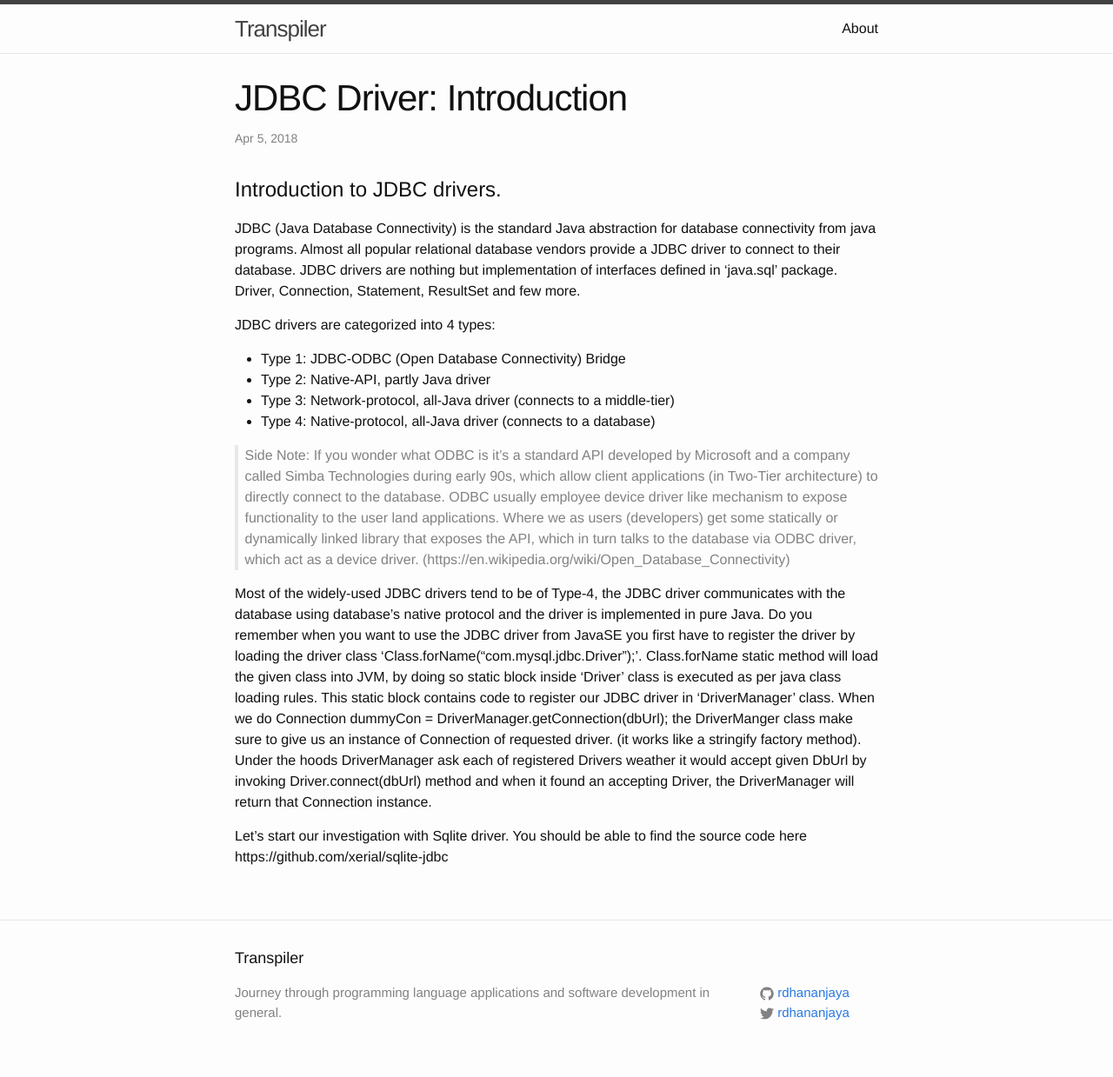
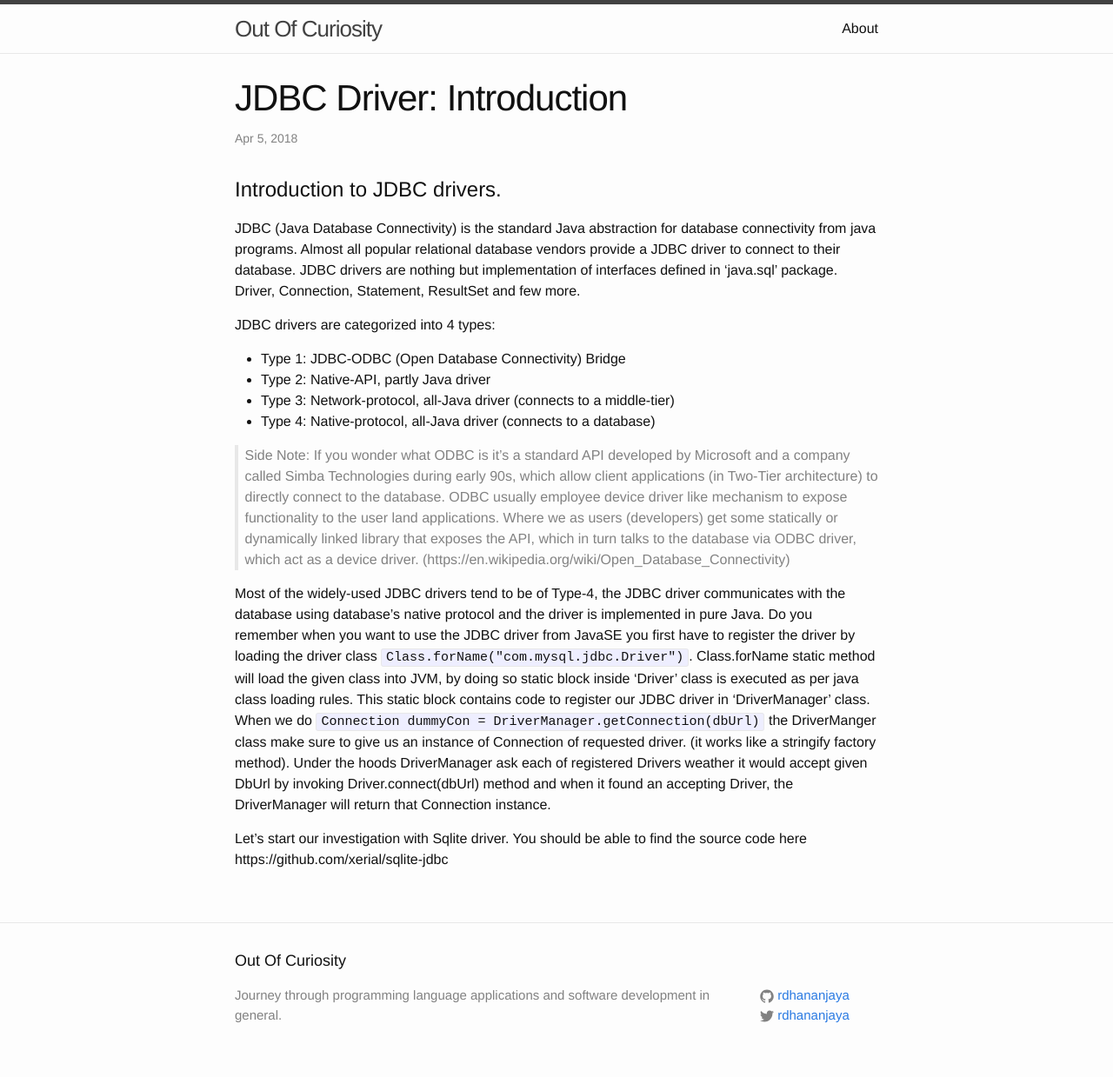
Before and after one commit to rdhananjaya/rdhananjaya.github.io, a Jekyll site: the page built from _posts/2018-04-05-jdbc-drivers.md, in a window 1280 px wide. Shown: the whole page at 87% size. Built offline with Jekyll 4.4.1, drawn with Linux system fonts in a browser that asks for light colours; comment, search, counter and statistics services are not loaded.

```diff
--- a/_config.yml
+++ b/_config.yml
@@ -6,7 +6,7 @@
 # 'jekyll serve'. If you change this file, please restart the server process.
 
 # Site settings
-title: Transpiler
+title: Out Of Curiosity
 description: > # this means to ignore newlines until "baseurl:"
   Journey through programming language applications and software development in general.
 baseurl: "" # the subpath of your site, e.g. /blog
--- a/_posts/2018-04-05-jdbc-drivers.md
+++ b/_posts/2018-04-05-jdbc-drivers.md
@@ -22,8 +22,8 @@ JDBC drivers are categorized into 4 types:
 > Side Note: If you wonder what ODBC is it’s a standard API developed by Microsoft and a company called Simba Technologies during early 90s, which allow client applications (in Two-Tier architecture) to directly connect to the database. ODBC usually employee device driver like mechanism to expose functionality to the user land applications. Where we as users (developers) get some statically or dynamically linked library that exposes the API, which in turn talks to the database via ODBC driver, which act as a device driver. (https://en.wikipedia.org/wiki/Open_Database_Connectivity)
 
 Most of the widely-used JDBC drivers tend to be of Type-4, the JDBC driver communicates with the database using database’s native protocol and the driver is implemented in pure Java.
-Do you remember when you want to use the JDBC driver from JavaSE you first have to register the driver by loading the driver class ‘Class.forName("com.mysql.jdbc.Driver");’. Class.forName static method will load the given class into JVM, by doing so static block inside ‘Driver’ class is executed as per java class loading rules. This static block contains code to register our JDBC driver in ‘DriverManager’ class.
-When we do Connection dummyCon = DriverManager.getConnection(dbUrl); the DriverManger class make sure to give us an instance of Connection of requested driver. (it works like a stringify factory method). Under the hoods DriverManager ask each of registered Drivers weather it would accept given DbUrl by invoking Driver.connect(dbUrl) method and when it found an accepting Driver, the DriverManager will return that Connection instance.
+Do you remember when you want to use the JDBC driver from JavaSE you first have to register the driver by loading the driver class `Class.forName("com.mysql.jdbc.Driver")`. Class.forName static method will load the given class into JVM, by doing so static block inside ‘Driver’ class is executed as per java class loading rules. This static block contains code to register our JDBC driver in ‘DriverManager’ class.
+When we do `Connection dummyCon = DriverManager.getConnection(dbUrl)` the DriverManger class make sure to give us an instance of Connection of requested driver. (it works like a stringify factory method). Under the hoods DriverManager ask each of registered Drivers weather it would accept given DbUrl by invoking Driver.connect(dbUrl) method and when it found an accepting Driver, the DriverManager will return that Connection instance.
 
 Let’s start our investigation with Sqlite driver.
 You should be able to find the source code here https://github.com/xerial/sqlite-jdbc
```
Also changed, not shown: about.md (+1 -1 lines).
